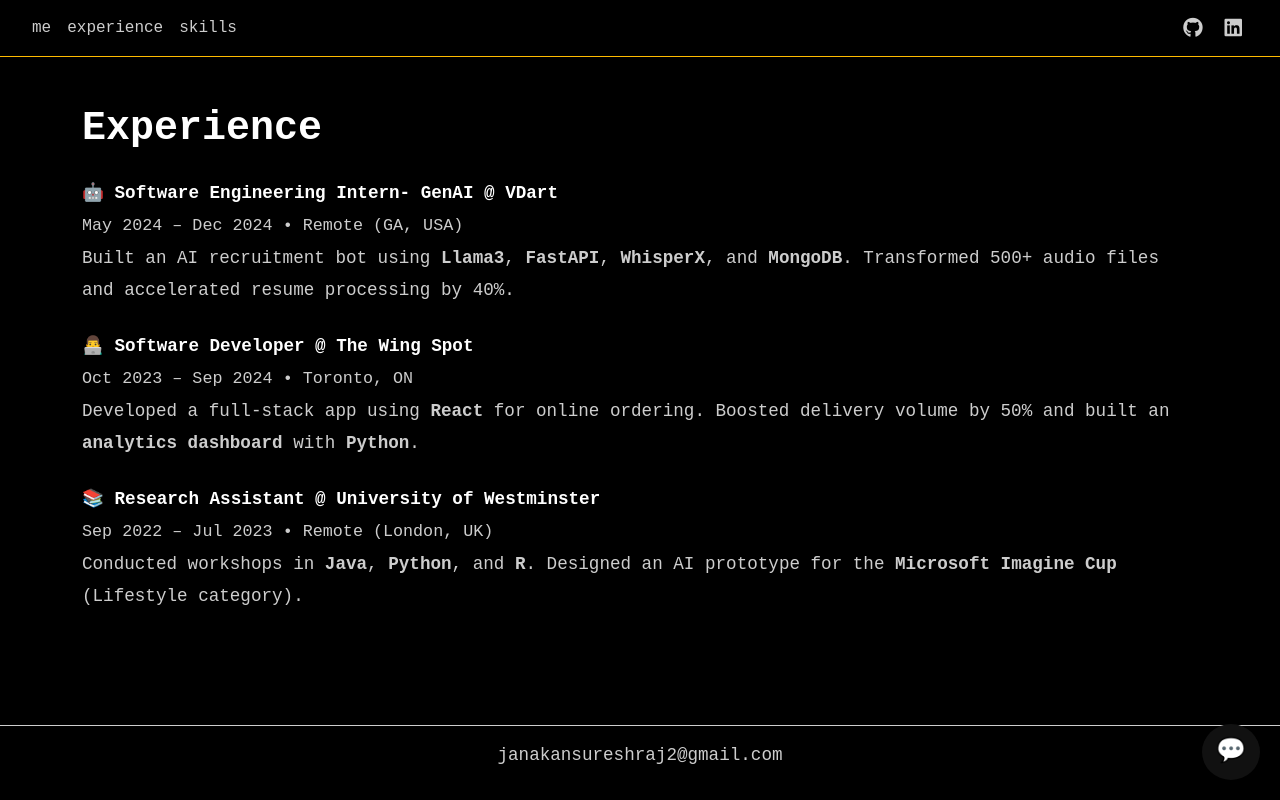
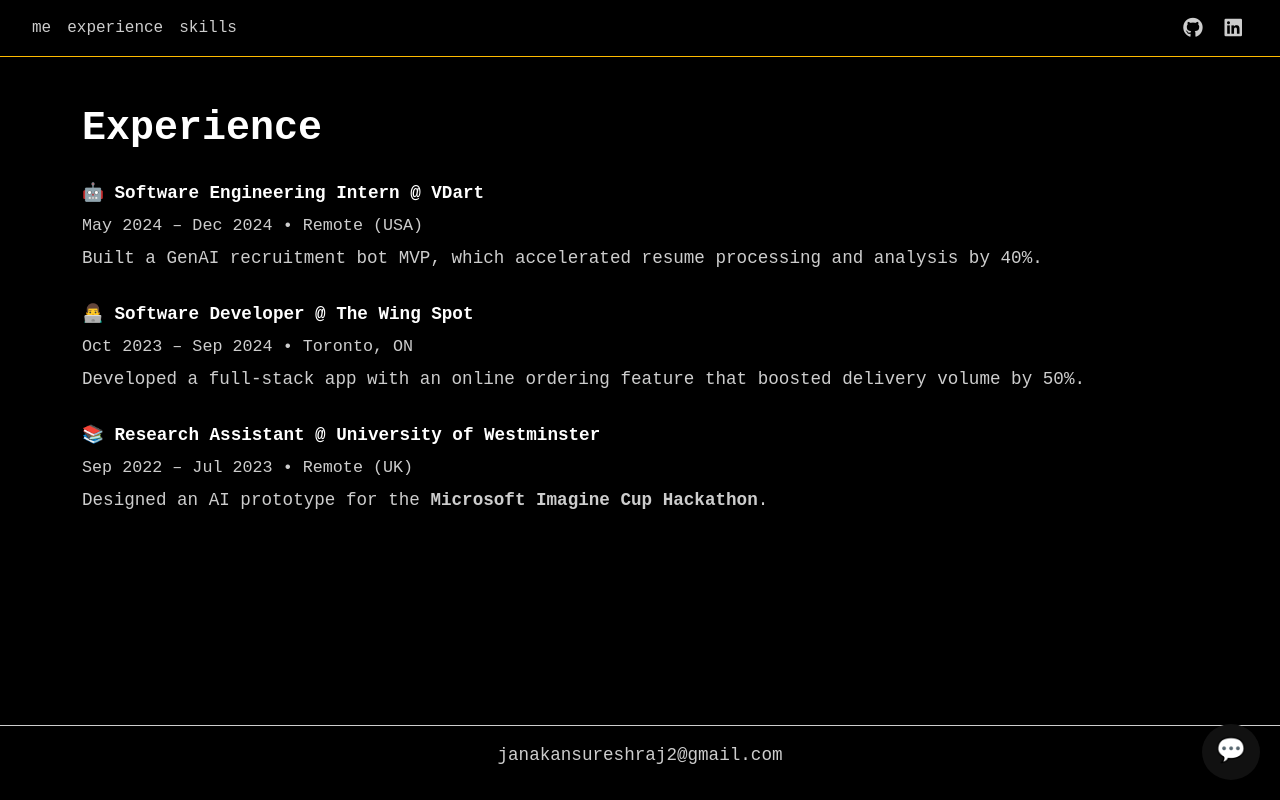
Before and after one commit to JanakanSureshraj/personal-website, a React (Create React App) app: page /experience in a window 1280 px wide. Built offline with nearby package versions, Linux system fonts and the light colour scheme.

Commit message:
UI improvements

```diff
--- a/src/components/Experience.js
+++ b/src/components/Experience.js
@@ -5,11 +5,10 @@ export default function Experience() {
 
       <ul className="list-unstyled mt-4" style={{ lineHeight: '2rem' }}>
         <li>
-          🤖 <strong style={{ color: 'white' }}>Software Engineering Intern- GenAI @ </strong><strong style={{ color: 'white' }}>VDart</strong><br />
-          <span style={{ fontSize: '0.95em' }}>May 2024 – Dec 2024 • Remote (GA, USA)</span><br />
+          🤖 <strong style={{ color: 'white' }}>Software Engineering Intern @ </strong><strong style={{ color: 'white' }}>VDart</strong><br />
+          <span style={{ fontSize: '0.95em' }}>May 2024 – Dec 2024 • Remote (USA)</span><br />
           <span>
-            Built an AI recruitment bot using <strong>Llama3</strong>, <strong>FastAPI</strong>, <strong>WhisperX</strong>, and <strong>MongoDB</strong>.
-            Transformed 500+ audio files and accelerated resume processing by 40%.
+            Built a GenAI recruitment bot MVP, which accelerated resume processing and analysis by 40%.
           </span>
         </li>
 
@@ -17,17 +16,15 @@ export default function Experience() {
           👨‍💻 <strong style={{ color: 'white' }}>Software Developer @ </strong><strong style={{ color: 'white' }}>The Wing Spot</strong><br />
           <span style={{ fontSize: '0.95em' }}>Oct 2023 – Sep 2024 • Toronto, ON</span><br />
           <span>
-            Developed a full-stack app using <strong>React</strong> for online ordering. Boosted delivery volume by 50%
-            and built an <strong>analytics dashboard</strong> with <strong>Python</strong>.
+            Developed a full-stack app with an online ordering feature that boosted delivery volume by 50%.
           </span>
         </li>
 
         <li className="mt-4">
           📚 <strong style={{ color: 'white' }}>Research Assistant @ </strong><strong style={{ color: 'white' }}>University of Westminster</strong><br />
-          <span style={{ fontSize: '0.95em' }}>Sep 2022 – Jul 2023 • Remote (London, UK)</span><br />
+          <span style={{ fontSize: '0.95em' }}>Sep 2022 – Jul 2023 • Remote (UK)</span><br />
           <span>
-            Conducted workshops in <strong>Java</strong>, <strong>Python</strong>, and <strong>R</strong>.
-            Designed an AI prototype for the <strong>Microsoft Imagine Cup</strong> (Lifestyle category).
+            Designed an AI prototype for the <strong>Microsoft Imagine Cup Hackathon</strong>.
           </span>
         </li>
       </ul>
--- a/src/components/Me.js
+++ b/src/components/Me.js
@@ -7,8 +7,7 @@ export default function Me() {
       <h2>Software Engineer</h2>
       <ul className="list-unstyled mt-4">
         <li>💼 Prev. Software Engineer @ <strong>VDart</strong></li>
-        <li>🎓 BSc Computer Science @ <strong>University of Hertfordshire</strong></li>
-        <li>🎓 Computer Programming @ <strong>Seneca Polytechnic</strong></li>
+        <li>🎓 Computer Science @ <strong>University of Hertfordshire</strong></li>
       </ul>
       <p className="mt-4">
         🚀 Passionate about solving problems and building impactful software. Currently diving deep into AI product development — especially where Large Language Models meet real users.
```
